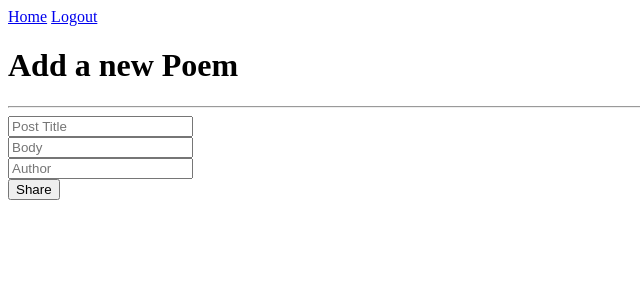
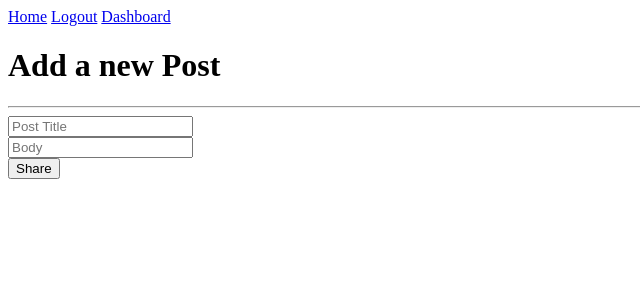
Before and after one commit to Ukponobott/MiniBlog, a Flask app: page /new in a window 1280 px wide. Shown: the top 300 px of the page, without its empty margins (0-640 px from the left). Run offline with Flask 2, Linux system fonts and the light colour scheme; the visitor is signed in with stand-in values (Sample User, id 1); some libraries are stand-ins or nearby versions.

Commit message:
modified the dashboard making it easy to access profile and personal posts

```diff
--- a/app.py
+++ b/app.py
@@ -17,11 +17,14 @@ app.secret_key = os.urandom(24)
 @app.route("/", methods=["GET", "POST"])
 def index():
     if request.method == "POST":
+        users = mongo.db.users
         posts = mongo.db.posts
+        current_user = users.find_one({"first_name": session["first_name"]})
         # new_post = request.form["title"], request.form["body"], request.form["author"])
         posts.insert_one({"title": request.form["title"],
                           "body": request.form["body"],
-                          "author": request.form["author"]})
+                          "author_first_name": current_user["first_name"],
+                          "author_last_name": current_user["last_name"]})
         flash("New Entry Added")
         return redirect(url_for('index'))
     else:
@@ -81,8 +84,8 @@ def login():
 @app.route("/dashboard")
 def dashboard():
     if "first_name" in session:
-        # my_posts = mongo.db.posts.find_one()
-        return render_template('dashboard.html')
+        my_posts = mongo.db.posts.find({"author_first_name": session["first_name"]})
+        return render_template('dashboard.html', my_posts=my_posts)
 
 
 @app.route("/logout")
--- a/templates/add.html
+++ b/templates/add.html
@@ -3,14 +3,13 @@
 {% block content %}
 
 
-<h1>Add a new Poem</h1>
+<h1>Add a new Post</h1>
 
 <hr>
 
 <form action="{{url_for('index')}}" method="POST">
       <div><input type="text" name="title" placeholder="Post Title"></div>
       <div><input type="text" name="body" placeholder="Body"></div>
-      <div><input type="text" name="author" placeholder="Author"></div>
       <div><input type="submit" value="Share"></div>
 </form>
 {% endblock %}
--- a/templates/base.html
+++ b/templates/base.html
@@ -7,11 +7,13 @@
 <body>
 <a href="{{url_for('index')}}">Home</a>
 
-{% if not session %}
+{% if session %}
+<a href="{{ url_for('logout') }}">Logout</a>
+<a href="{{ url_for('dashboard')}}">Dashboard</a>
+
+{% else %}
 <a href="{{ url_for('login') }}">Login</a>
 <a href="{{url_for('register')}}">Register</a>
-{% else %}
-<a href="{{ url_for('logout') }}">Logout</a>
 {% endif %}
 
 {% for message in get_flashed_messages() %}
--- a/templates/index.html
+++ b/templates/index.html
@@ -3,7 +3,7 @@
 {% block content %}
 
 
-<h1>Welcome to Poem Paradise</h1>
+<h1>Welcome to Mini Blog</h1>
 
 <br>
 
@@ -17,13 +17,13 @@
 
 <br>
 
-<p>Author: {{post["author"]}}</p>
+<p>Author: {{post["author_first_name"] + " " + post["author_last_name"]}}</p>
 
 <hr>
 
 
 {% endfor %}
 
-<a href="{{url_for('new_post')}}">Add new Poem</a>
+<a href="{{url_for('new_post')}}">Add new Post</a>
 
 {%  endblock %}
--- a/templates/login.html
+++ b/templates/login.html
@@ -2,7 +2,7 @@
 
 {% block content %}
 
-<h1>Login to Poem Paradise</h1>
+<h1>Login</h1>
 
 <p>Fill the form below with correct details</p>
 
--- a/templates/register.html
+++ b/templates/register.html
@@ -1,7 +1,7 @@
 {% extends "base.html" %}
 {% block content %}
 
-<h1>Sign up to Poem Paradise</h1>
+<h1>Sign up</h1>
 
 <p>Fill the form below with correct details</p>
 
--- a/templates/show.html
+++ b/templates/show.html
@@ -8,7 +8,7 @@
 
 {{post["body"]}}
 
-<p>By: {{post["author"]}}</p>
+<p>By: {{post["author_first_name"] + " " + post["author_last_name"]}}</p>
 
 {% if 'first_name' in session %}
 
```
Also changed, not shown: templates/dashboard.html (+16 -0 lines).
